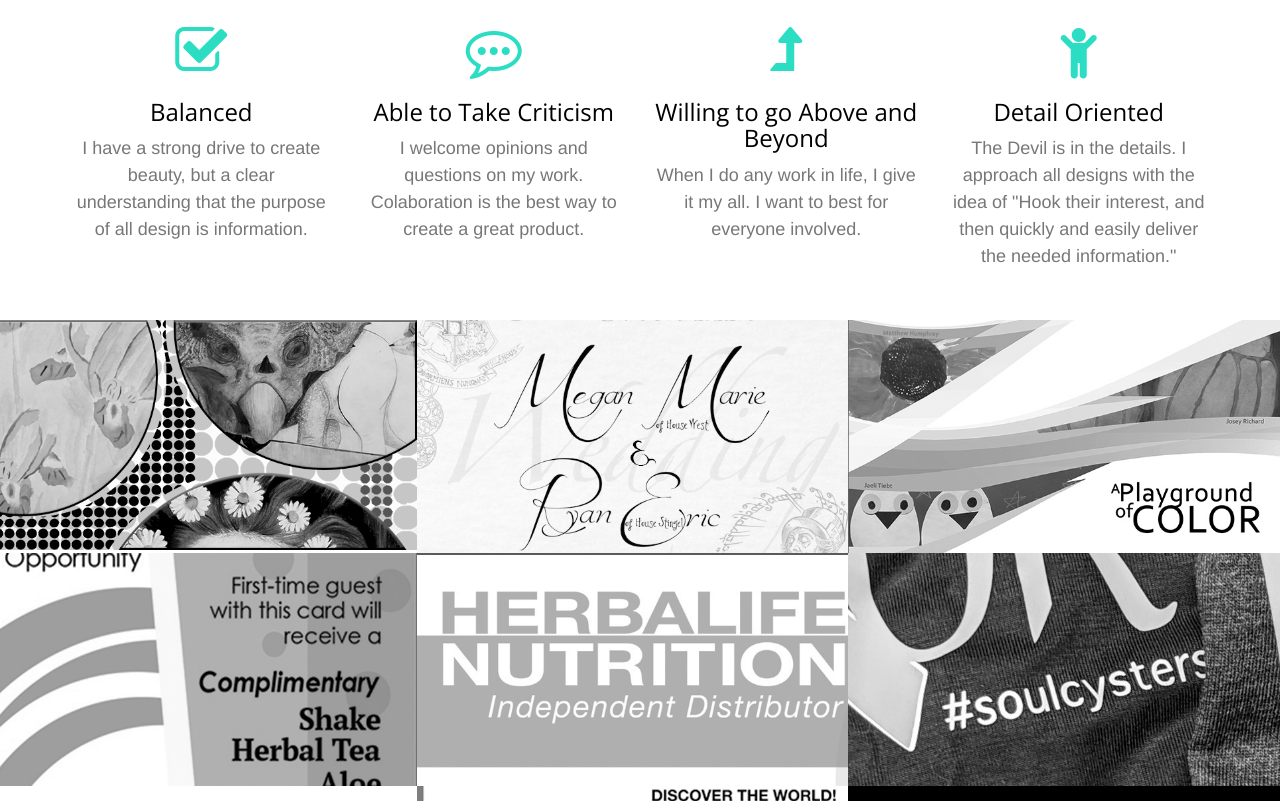
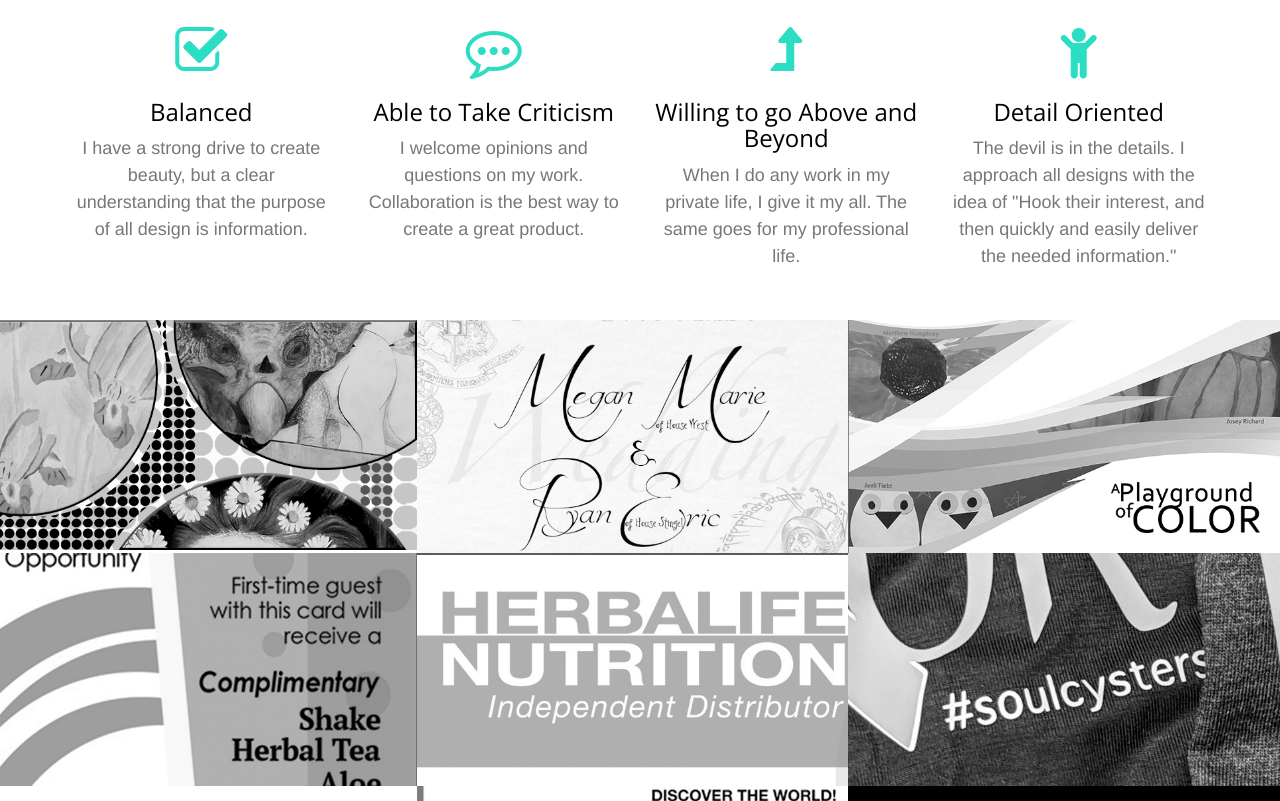
Before and after one commit to meganstingel/meganstingel.github.io, a website: page index.html in a window 1280 px wide. Shown: the part 1359-2160 px from the top of the page. Drawn offline with nearby package versions, Linux system fonts and the light colour scheme.

Commit message:
Update index.html

```diff
--- a/index.html
+++ b/index.html
@@ -118,21 +118,21 @@
                     <div class="service-box">
                         <i class="fa fa-4x fa-commenting-o text-primary sr-icons"></i>
                         <h3>Able to Take Criticism</h3>
-                        <p class="text-muted">I welcome opinions and questions on my work. Colaboration is the best way to create a great product.</p>
+                        <p class="text-muted">I welcome opinions and questions on my work. Collaboration is the best way to create a great product.</p>
                     </div>
                 </div>
                 <div class="col-lg-3 col-md-6 text-center">
                     <div class="service-box">
                         <i class="fa fa-4x fa-level-up text-primary sr-icons"></i>
                         <h3>Willing to go Above and Beyond</h3>
-                        <p class="text-muted">When I do any work in life, I give it my all. I want to best for everyone involved. </p>
+                        <p class="text-muted">When I do any work in my private life, I give it my all. The same goes for my professional life. </p>
                     </div>
                 </div>
                 <div class="col-lg-3 col-md-6 text-center">
                     <div class="service-box">
                         <i class="fa fa-4x fa-child text-primary sr-icons"></i>
                         <h3>Detail Oriented</h3>
-                        <p class="text-muted">The Devil is in the details. I approach all designs with the idea of "Hook their interest, and then quickly and easily deliver the needed information."</p>
+                        <p class="text-muted">The devil is in the details. I approach all designs with the idea of "Hook their interest, and then quickly and easily deliver the needed information."</p>
                     </div>
                 </div>
             </div>
@@ -382,7 +382,7 @@
                 </div>
                 <div class="col-lg-4 col-lg-offset-2 text-center">
                     <i class="fa fa-phone fa-3x sr-contact"></i>
-                    <p class="contacttext">7402943958</p>
+                    <p class="contacttext">740.294.3958</p>
                 </div>
                 <div class="col-lg-4 text-center">
                     <i class="fa fa-envelope-o fa-3x sr-contact"></i>
```
